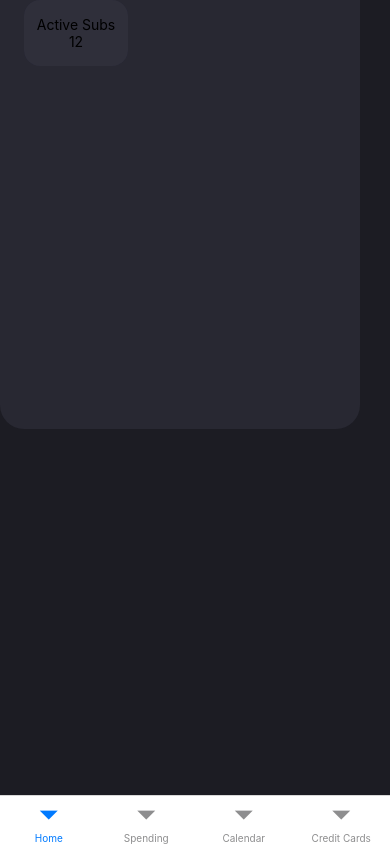
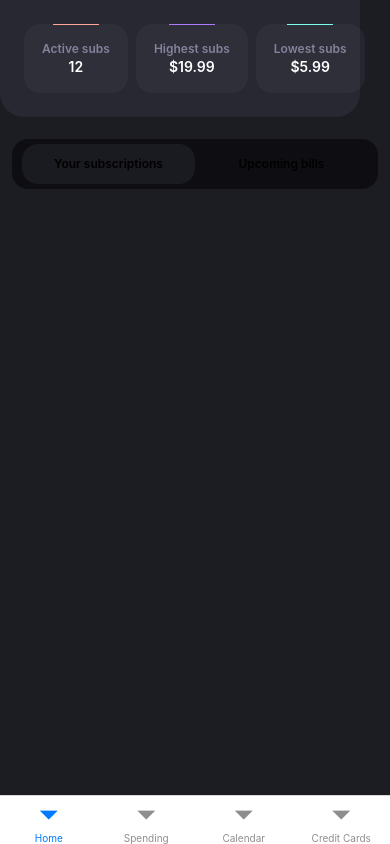
Before and after one commit to Tomass50/Trackizer, a React Native app: screen /Home in a window 390 px wide. Built offline with nearby package versions, Linux system fonts and the light colour scheme.

Commit message:
created tab for Home and animation for tab

```diff
--- /dev/null
+++ b/src/components/HomeComponents/Tab.tsx
@@ -0,0 +1,94 @@
+import React from 'react';
+import {
+  View,
+  Text,
+  StyleSheet,
+  TouchableOpacity,
+  useWindowDimensions,
+} from 'react-native';
+import Animated, {useAnimatedStyle, withTiming} from 'react-native-reanimated';
+
+type TabProps = {
+  options: string[];
+  selectedOption: string;
+  onOptionPress?: (option: string) => void;
+};
+
+const Tab: React.FC<TabProps> = ({options, selectedOption, onOptionPress}) => {
+  const {width: windowWidth} = useWindowDimensions();
+
+  const segmentedControlWidth = windowWidth - 24;
+
+  const internalPadding = 20;
+
+  const itemWidth = (segmentedControlWidth - internalPadding) / options.length;
+
+  const rStyle = useAnimatedStyle(() => {
+    return {
+      left: withTiming(
+        itemWidth * options.indexOf(selectedOption) + internalPadding / 2,
+      ),
+    };
+  }, [selectedOption, options, itemWidth]);
+  return (
+    <View
+      style={[
+        styles.container,
+        {width: segmentedControlWidth, paddingLeft: internalPadding / 2},
+      ]}>
+      <Animated.View
+        style={[
+          {
+            width: itemWidth,
+          },
+          rStyle,
+          styles.activeBox,
+        ]}
+      />
+      {options.map(option => {
+        return (
+          <TouchableOpacity
+            onPress={() => {
+              onOptionPress?.(option);
+            }}
+            key={option}
+            style={[
+              {
+                width: itemWidth,
+              },
+              styles.labelContainer,
+            ]}>
+            <Text style={styles.label}>{option}</Text>
+          </TouchableOpacity>
+        );
+      })}
+    </View>
+  );
+};
+
+const styles = StyleSheet.create({
+  container: {
+    flexDirection: 'row',
+    height: 50,
+    backgroundColor: '#0E0E12',
+    borderRadius: 16,
+  },
+  activeBox: {
+    position: 'absolute',
+    height: '80%',
+    top: '10%',
+    borderRadius: 16,
+    backgroundColor: 'rgba(78, 78, 97, 0.20)',
+  },
+  labelContainer: {
+    justifyContent: 'center',
+    alignItems: 'center',
+  },
+  label: {
+    fontSize: 12,
+    fontWeight: '600',
+    lineHeight: 16,
+  },
+});
+
+export default Tab;
--- a/src/components/HomeComponents/indicator.tsx
+++ b/src/components/HomeComponents/indicator.tsx
@@ -1,19 +1,25 @@
 import React from 'react';
-import {View, Text, StyleSheet} from 'react-native';
+import {View, Text, StyleSheet, StyleProp, ViewStyle} from 'react-native';
 
-const Indicator = () => {
+type IndicatorProps = {
+  name: string;
+  count: string;
+  containerStyle?: StyleProp<ViewStyle>;
+};
+
+const Indicator: React.FC<IndicatorProps> = ({name, count, containerStyle}) => {
   return (
-    <View style={styles.container}>
-      <View />
-      <Text>Active Subs</Text>
-      <Text>12</Text>
+    <View style={[styles.container]}>
+      <View style={[styles.line, containerStyle]} />
+      <Text style={styles.indName}>{name}</Text>
+      <Text style={styles.number}>{count}</Text>
     </View>
   );
 };
 
 const styles = StyleSheet.create({
   container: {
-    width: 104,
+    width: 'auto',
     height: 'auto',
     borderRadius: 16,
     backgroundColor: 'rgba(78, 78, 97, 0.20)',
@@ -21,11 +27,28 @@ const styles = StyleSheet.create({
     borderTopColor: '#FFA699',
     justifyContent: 'center',
     paddingVertical: 16,
+    paddingHorizontal: 18,
   },
   line: {
     width: 46,
     height: 1,
-    backgroundColor:''
+    top: -16,
+  },
+  indName: {
+    color: '#83839C',
+    textAlign: 'center',
+    fontSize: 12,
+    fontStyle: 'normal',
+    fontWeight: '600',
+    lineHeight: 16,
+  },
+  number: {
+    color: '#FFF',
+    textAlign: 'center',
+    fontSize: 14,
+    fontStyle: 'normal',
+    fontWeight: '600',
+    lineHeight: 20,
   },
 });
 
--- a/src/screens/Home.tsx
+++ b/src/screens/Home.tsx
@@ -1,16 +1,42 @@
-import React from 'react';
+import React, {useState} from 'react';
 import {ScrollView, SafeAreaView, View, Text, StyleSheet} from 'react-native';
 import Indicator from '../components/HomeComponents/indicator';
+import Tab from '../components/HomeComponents/Tab';
+
+const options = ['Your subscriptions', 'Upcoming bills'];
 
 const Home = () => {
+  const [selectedOption, setSelectedOption] = useState('Your subscriptions');
   return (
     <ScrollView style={styles.container}>
       <SafeAreaView />
 
       <View style={styles.lightContainer}>
-        <View style={{flexDirection: 'row', paddingHorizontal: 24}}>
-          <Indicator />
+        <View style={styles.indicatorSubs}>
+          <Indicator
+            name="Active subs"
+            count="12"
+            containerStyle={{backgroundColor: '#FFA699'}}
+          />
+          <Indicator
+            name="Highest subs"
+            count="$19.99"
+            containerStyle={{backgroundColor: '#AD7BFF'}}
+          />
+          <Indicator
+            name="Lowest subs"
+            count="$5.99"
+            containerStyle={{backgroundColor: '#7DFFEE'}}
+          />
         </View>
+      </View>
+
+      <View style={{marginTop: 22, alignItems: 'center'}}>
+        <Tab
+          options={options}
+          selectedOption={selectedOption}
+          onOptionPress={setSelectedOption}
+        />
       </View>
     </ScrollView>
   );
@@ -22,11 +48,17 @@ const styles = StyleSheet.create({
   },
   lightContainer: {
     width: 360,
-    height: 429,
+    height: 'auto',
+    paddingVertical: 24,
     borderBottomLeftRadius: 24,
     borderBottomRightRadius: 24,
     backgroundColor: 'rgba(53, 53, 66, 0.5)',
   },
+  indicatorSubs: {
+    flexDirection: 'row',
+    paddingHorizontal: 24,
+    gap: 8,
+  },
 });
 
 export default Home;
```
